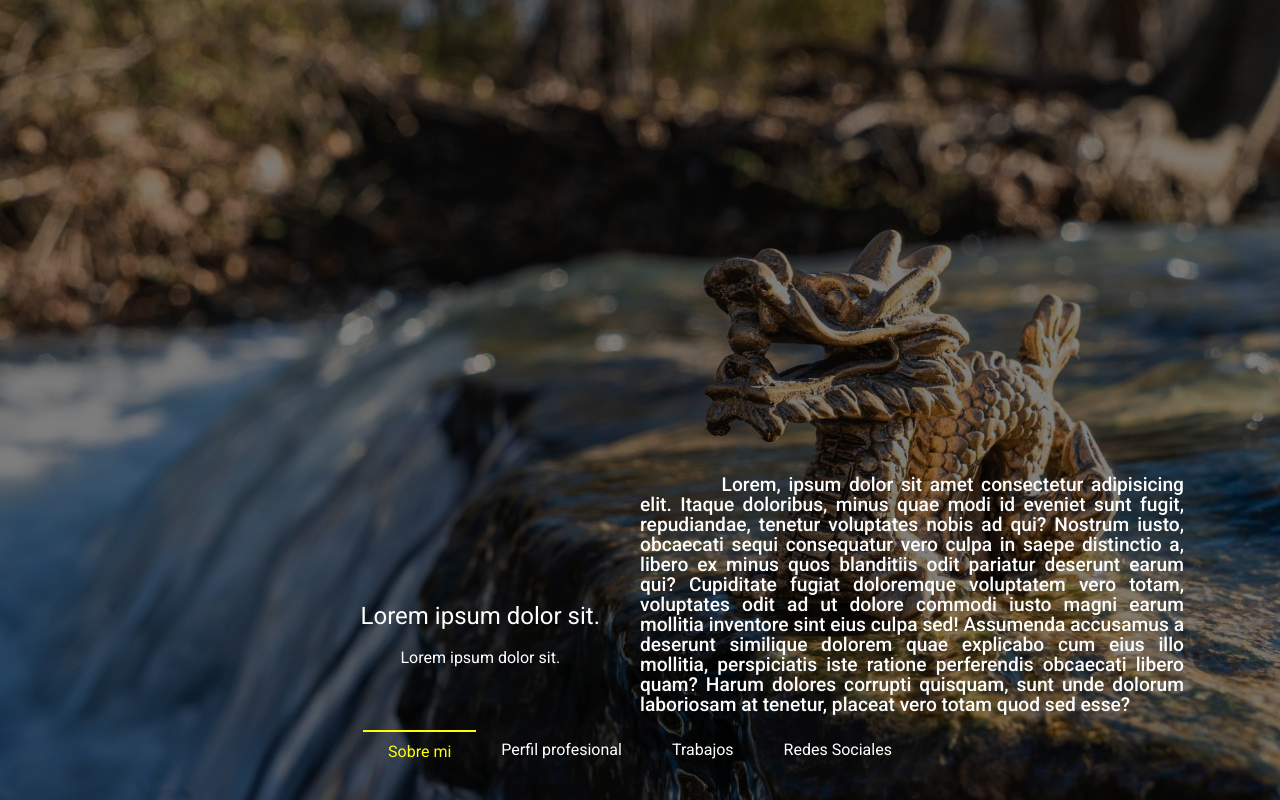
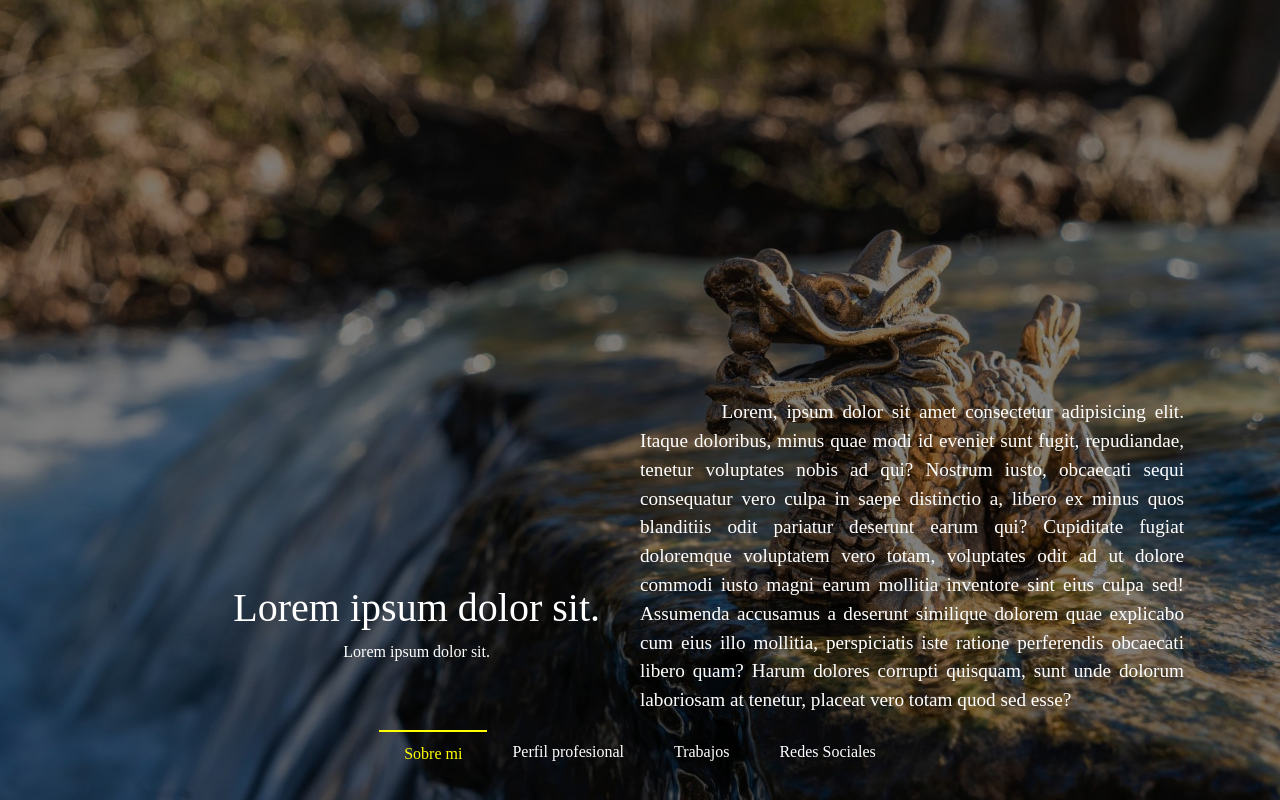
Before and after one commit to cmfraile/Portfolio2, an Angular app: page / in a window 1280 px wide. Built offline with nearby package versions, Linux system fonts and the light colour scheme.

Commit message:
retiradas las tipografias de material. Era una propiedad del body de la raiz

```diff
--- a/angular.json
+++ b/angular.json
@@ -31,8 +31,8 @@
               "src/assets"
             ],
             "styles": [
-              "./node_modules/@angular/material/prebuilt-themes/indigo-pink.css",
-              "src/styles.sass"
+              "src/styles.sass",
+              "./node_modules/@angular/material/prebuilt-themes/indigo-pink.css"
             ],
             "scripts": []
           },
--- a/src/index.html
+++ b/src/index.html
@@ -11,7 +11,7 @@
   <link href="https://fonts.googleapis.com/css2?family=Roboto:wght@300;400;500&display=swap" rel="stylesheet">
   <link href="https://fonts.googleapis.com/icon?family=Material+Icons" rel="stylesheet">
 </head>
-<body class="mat-typography">
+<body>
   <app-root></app-root>
   <script src="https://cdn.jsdelivr.net/npm/bootstrap@5.0.2/dist/js/bootstrap.bundle.min.js" integrity="sha384-MrcW6ZMFYlzcLA8Nl+NtUVF0sA7MsXsP1UyJoMp4YLEuNSfAP+JcXn/tWtIaxVXM" crossorigin="anonymous"></script>
   <script src="https://kit.fontawesome.com/9160f0656e.js" crossorigin="anonymous"></script>
--- a/src/styles.sass
+++ b/src/styles.sass
@@ -3,6 +3,7 @@
     margin: 0
     padding: 0
     box-sizing: border-box
+    font-family: ubuntu
     font-size: 16px
     color: white
 .body
```
